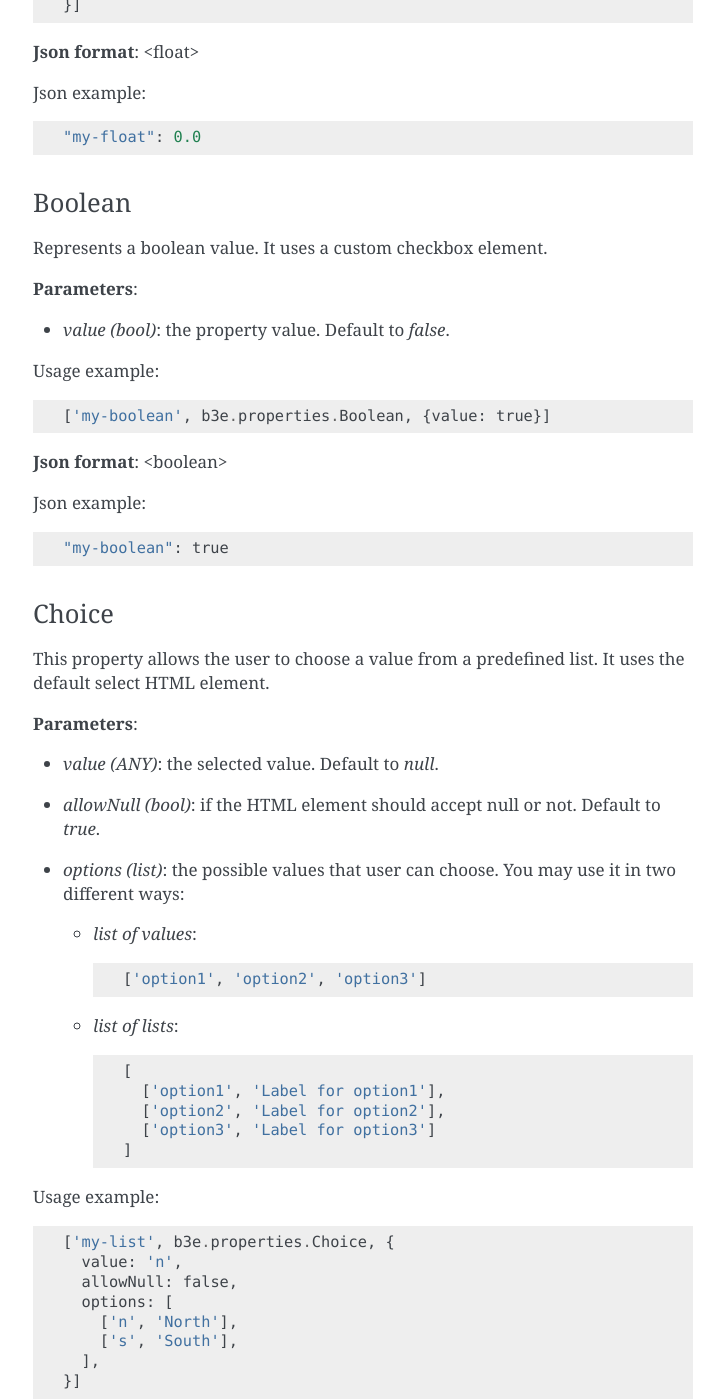
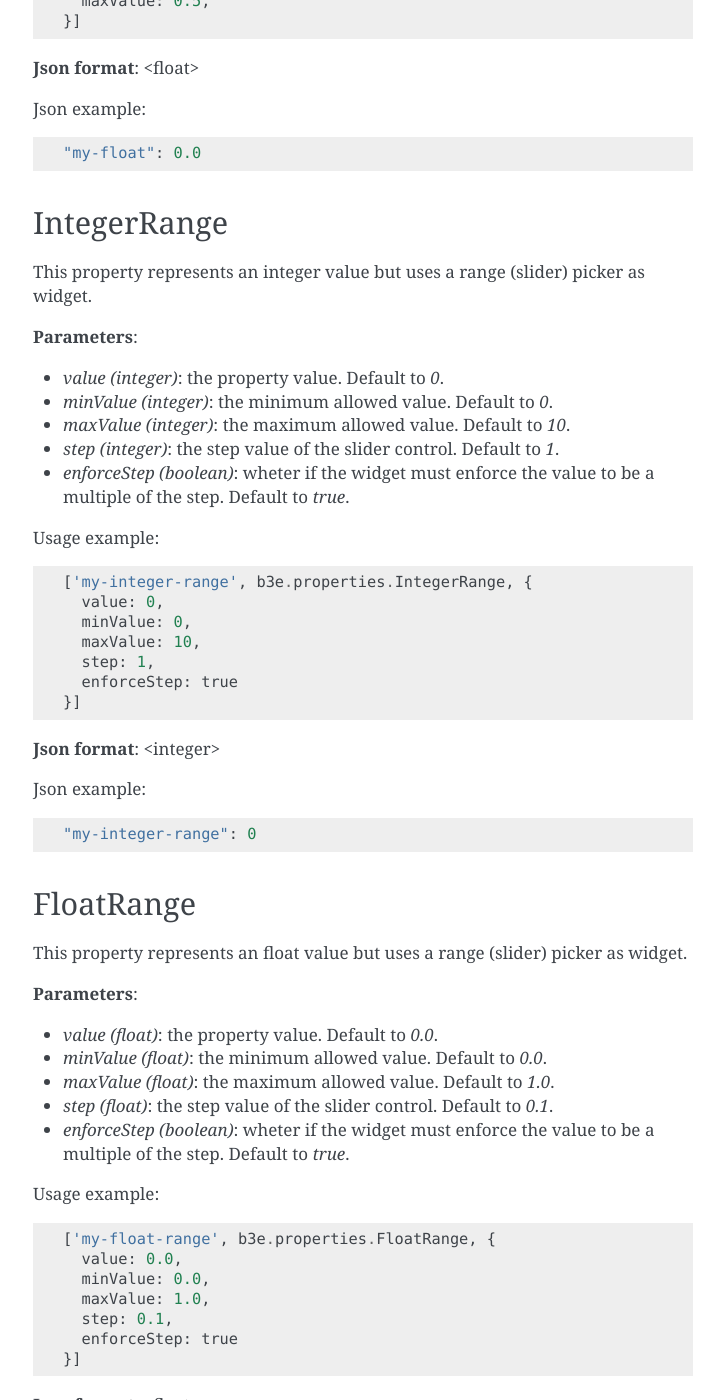
Before and after one commit to renatopp/ghost-editor, a Sphinx documentation site: the page built from docs/source/dev/properties.rst, in a window 1280 px wide and 1400 px high, scrolled down 1867 px. Shown: the whole window, without its empty margins (387-1111 px from the left). Built offline with Sphinx 7.4.7, drawn with Linux system fonts in a browser that asks for light colours; some of the changed text lies outside the part shown.

Commit message:
FloatRange and IntegerRange documentation

```diff
--- a/docs/source/dev/properties.rst
+++ b/docs/source/dev/properties.rst
@@ -47,6 +47,7 @@ Json example::
 
 
 
+-------
 Integer
 -------
 
@@ -75,6 +76,7 @@ Json example::
 
 
 
+-----
 Float
 -----
 
@@ -101,7 +103,69 @@ Json example::
     "my-float": 0.0
 
 
+------------
+IntegerRange
+------------
 
+This property represents an integer value but uses a range (slider) picker as widget.
+
+**Parameters**:
+
+- *value (integer)*: the property value. Default to `0`.
+- *minValue (integer)*: the minimum allowed value. Default to `0`.
+- *maxValue (integer)*: the maximum allowed value. Default to `10`.
+- *step (integer)*: the step value of the slider control. Default to `1`.
+- *enforceStep (boolean)*: wheter if the widget must enforce the value to be a multiple of the step. Default to `true`.
+
+Usage example::
+
+    ['my-integer-range', b3e.properties.IntegerRange, {
+      value: 0,
+      minValue: 0,
+      maxValue: 10,
+      step: 1,
+      enforceStep: true
+    }]
+
+**Json format**: <integer>
+
+Json example::
+
+    "my-integer-range": 0
+
+
+------------
+FloatRange
+------------
+
+This property represents an float value but uses a range (slider) picker as widget.
+
+**Parameters**:
+
+- *value (float)*: the property value. Default to `0.0`.
+- *minValue (float)*: the minimum allowed value. Default to `0.0`.
+- *maxValue (float)*: the maximum allowed value. Default to `1.0`.
+- *step (float)*: the step value of the slider control. Default to `0.1`.
+- *enforceStep (boolean)*: wheter if the widget must enforce the value to be a multiple of the step. Default to `true`.
+
+Usage example::
+
+    ['my-float-range', b3e.properties.FloatRange, {
+      value: 0.0,
+      minValue: 0.0,
+      maxValue: 1.0,
+      step: 0.1,
+      enforceStep: true
+    }]
+
+**Json format**: <float>
+
+Json example::
+
+    "my-float-range": 0.0
+
+
+-------
 Boolean
 -------
 
@@ -125,6 +189,7 @@ Json example::
 
 
 
+------
 Choice
 ------
 
```
